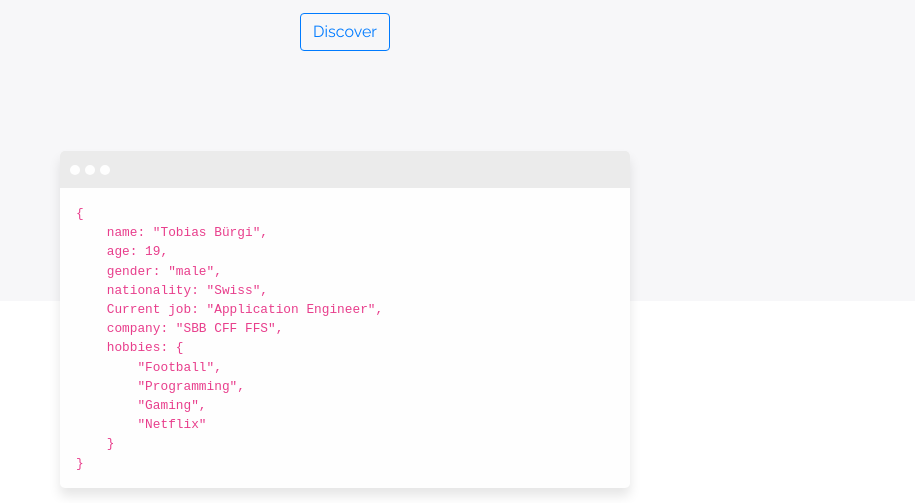
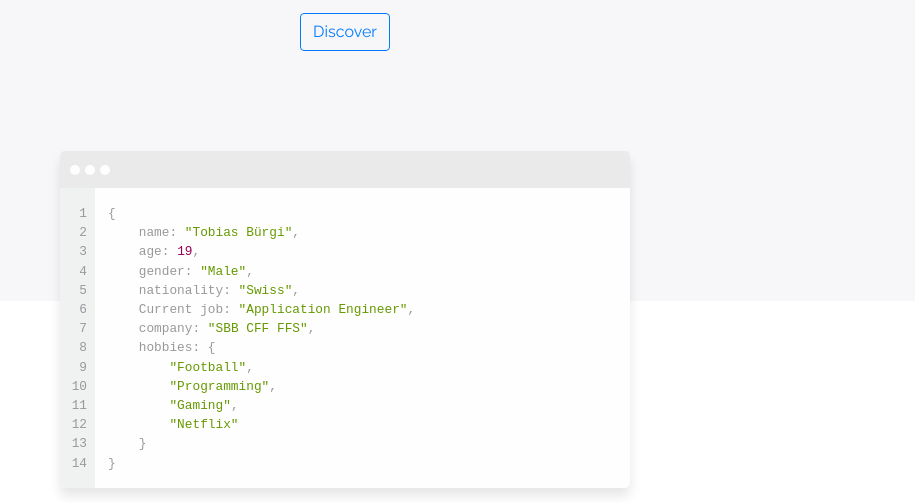
Before and after one commit to Tandoraz/tandoraz, a website: page app/index.html in a window 1280 px wide. Shown: the part 297-800 px from the top of the page, without its empty margins (295-1210 px from the left). Drawn offline with nearby package versions, Linux system fonts and the light colour scheme.

Commit message:
added code colors

```diff
--- a/app/css/style.css
+++ b/app/css/style.css
@@ -37,7 +37,7 @@ section#header div.inner div.container h1 strong {
 }
 .window .window-header {
   height: 37px;
-  background: #EBEBEB;
+  background: #EAEAEA;
   position: relative;
 }
 .window .window-header .action-buttons {
@@ -56,10 +56,26 @@ section#header div.inner div.container h1 strong {
   position: relative;
   height: 300px;
 }
+
+.window .window-body .line-numbers {
+  background-color: #F0F2F1;
+  color: #98989E;
+  padding-right: 0.5rem;
+  padding-top: 1rem;
+  padding-bottom: 1rem;
+  width: 35px;
+  height: 100%;
+  text-align: right;
+  border: none;
+  font-family: 'PT Mono', monospace;
+  font-size: 0.8rem;
+  line-height: 1.5em;
+}
+
 .window .window-body .code {
   position: absolute;
   top: 0;
-  left: 0;
+  left: 2rem;
   width: 100%;
   height: 100%;
   padding: 1rem;
@@ -70,4 +86,15 @@ section#header div.inner div.container h1 strong {
   line-height: 1.5em;
 }
 
+.code {
+  color: #999;
+}
+
+.code .number {
+  color: #905;
+}
+
+.code .string {
+  color: #690;
+}
 /*================= END Code Editor =================*/
--- a/app/index.html
+++ b/app/index.html
@@ -43,21 +43,34 @@
 				</div>
 				<div class="window-body">
 					<div class="line-numbers">
-						<!--TODO-->
+						1<br>
+						2<br>
+						3<br>
+						4<br>
+						5<br>
+						6<br>
+						7<br>
+						8<br>
+						9<br>
+						10<br>
+						11<br>
+						12<br>
+						13<br>
+						14
 					</div>
 					<code class="code">
 						{<br>
-							&nbsp;&nbsp;&nbsp;&nbsp;name: "Tobias Bürgi",<br>
-	            &nbsp;&nbsp;&nbsp;&nbsp;age: 19,<br>
-	            &nbsp;&nbsp;&nbsp;&nbsp;gender: "male",<br>
-							&nbsp;&nbsp;&nbsp;&nbsp;nationality: "Swiss",<br>
-	            &nbsp;&nbsp;&nbsp;&nbsp;Current job: "Application Engineer",<br>
-	            &nbsp;&nbsp;&nbsp;&nbsp;company: "SBB CFF FFS",<br>
+							&nbsp;&nbsp;&nbsp;&nbsp;name: <span class="string">"Tobias Bürgi"</span>,<br>
+	            &nbsp;&nbsp;&nbsp;&nbsp;age: <span class="number">19</span>,<br>
+	            &nbsp;&nbsp;&nbsp;&nbsp;gender: <span class="string">"Male"</span>,<br>
+							&nbsp;&nbsp;&nbsp;&nbsp;nationality: <span class="string">"Swiss"</span>,<br>
+	            &nbsp;&nbsp;&nbsp;&nbsp;Current job: <span class="string">"Application Engineer"</span>,<br>
+	            &nbsp;&nbsp;&nbsp;&nbsp;company: <span class="string">"SBB CFF FFS"</span>,<br>
 	            &nbsp;&nbsp;&nbsp;&nbsp;hobbies: {<br>
-	            &nbsp;&nbsp;&nbsp;&nbsp;&nbsp;&nbsp;&nbsp;&nbsp;"Football",<br>
-	            &nbsp;&nbsp;&nbsp;&nbsp;&nbsp;&nbsp;&nbsp;&nbsp;"Programming",<br>
-	            &nbsp;&nbsp;&nbsp;&nbsp;&nbsp;&nbsp;&nbsp;&nbsp;"Gaming",<br>
-	            &nbsp;&nbsp;&nbsp;&nbsp;&nbsp;&nbsp;&nbsp;&nbsp;"Netflix"<br>
+	            &nbsp;&nbsp;&nbsp;&nbsp;&nbsp;&nbsp;&nbsp;&nbsp;<span class="string">"Football"</span>,<br>
+	            &nbsp;&nbsp;&nbsp;&nbsp;&nbsp;&nbsp;&nbsp;&nbsp;<span class="string">"Programming"</span>,<br>
+	            &nbsp;&nbsp;&nbsp;&nbsp;&nbsp;&nbsp;&nbsp;&nbsp;<span class="string">"Gaming"</span>,<br>
+	            &nbsp;&nbsp;&nbsp;&nbsp;&nbsp;&nbsp;&nbsp;&nbsp;<span class="string">"Netflix"</span><br>
 	            &nbsp;&nbsp;&nbsp;&nbsp;} <br>
           	}
 					</code>
```
